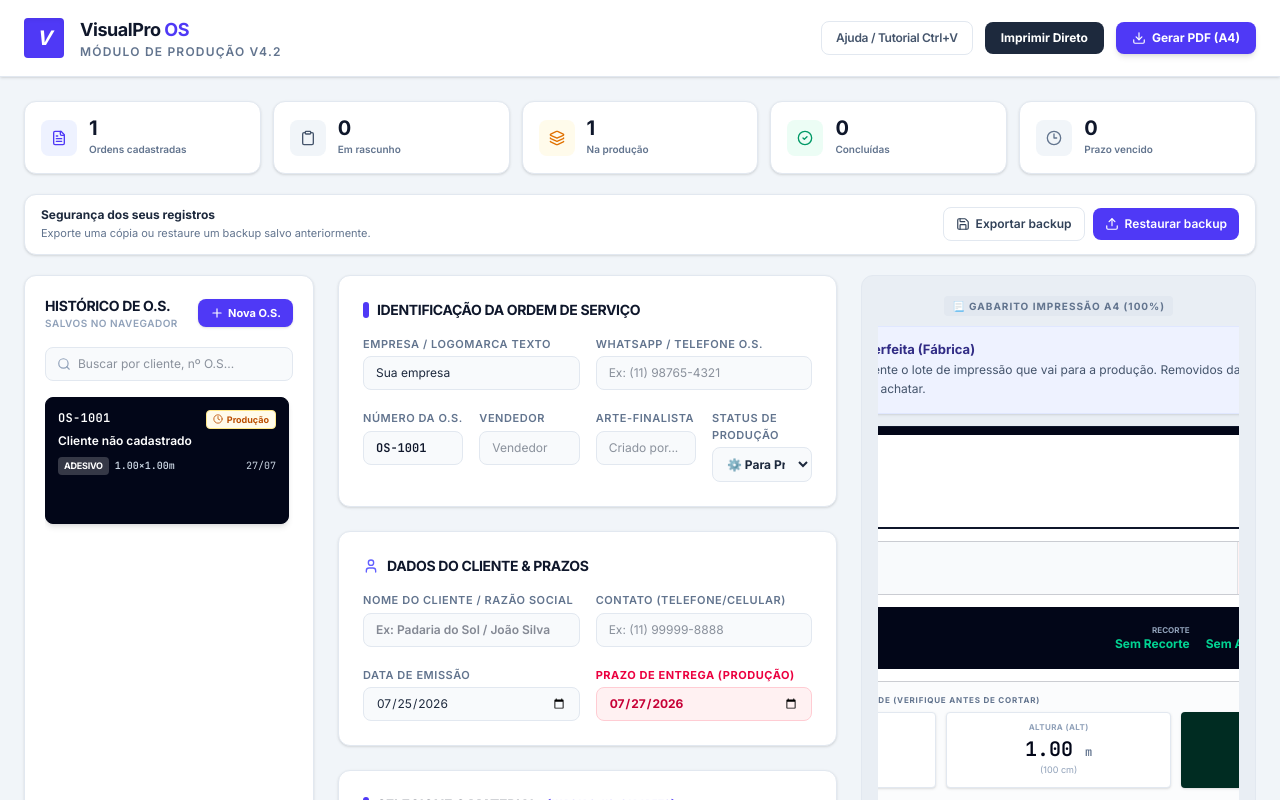
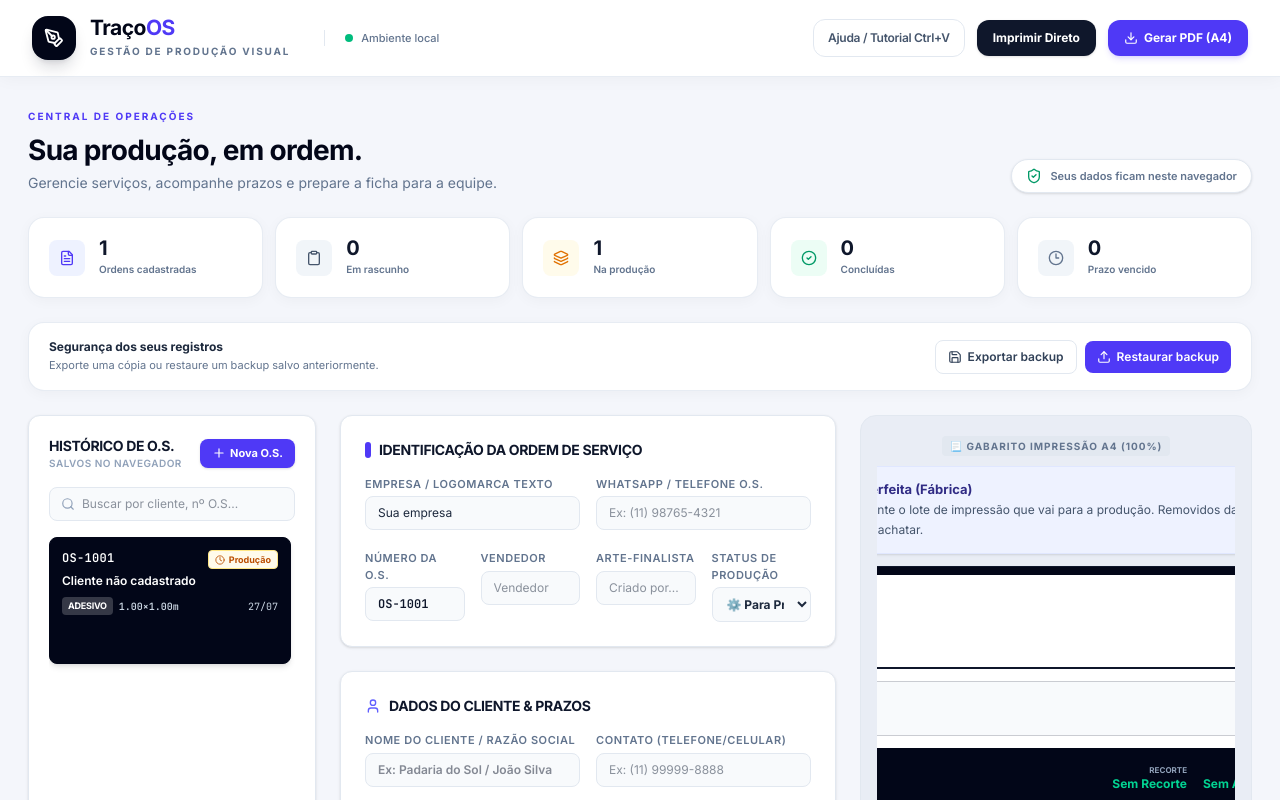
Before and after one commit to polar4851/geradordeos, a React (Vite) app: page / in a window 1280 px wide. Shown: the top 800 px of the page. Built offline with nearby package versions, Linux system fonts and the light colour scheme.

Commit message:
Rebrand as Traço OS and redesign application workspace

```diff
--- a/src/App.tsx
+++ b/src/App.tsx
@@ -15,7 +15,7 @@ import {
   HelpCircle,
   Copy,
   FolderOpen,
-  Info, Save, Upload, Instagram, MessageCircle, Layers, CheckCircle2, Clock3
+  Info, Save, Upload, Instagram, MessageCircle, Layers, CheckCircle2, Clock3, PenTool, ShieldCheck, ChevronRight
 } from 'lucide-react';
 import jsPDF from 'jspdf';
 import { toPng } from 'html-to-image';
@@ -146,12 +146,12 @@ export default function App() {
 
 
   const handleExportBackup = () => {
-    const payload = { app: 'Gerador de OS', version: 1, exportedAt: new Date().toISOString(), orders };
+    const payload = { app: 'Traço OS', version: 1, exportedAt: new Date().toISOString(), orders };
     const blob = new Blob([JSON.stringify(payload, null, 2)], { type: 'application/json' });
     const url = URL.createObjectURL(blob);
     const link = document.createElement('a');
     link.href = url;
-    link.download = 'backup-gerador-de-os-' + new Date().toISOString().slice(0, 10) + '.json';
+    link.download = 'backup-traco-os-' + new Date().toISOString().slice(0, 10) + '.json';
     link.click();
     URL.revokeObjectURL(url);
   };
@@ -324,21 +324,18 @@ export default function App() {
   }
 
   return (
-    <div className="min-h-screen bg-slate-100 flex flex-col font-sans text-slate-800">
+    <div className="min-h-screen bg-[#f4f6fb] flex flex-col font-sans text-slate-800">
       {/* NAVIGATION HEADER BAR */}
-      <header className="no-print flex items-center justify-between px-6 py-4 bg-white border-b border-slate-200 shadow-sm z-10">
-        <div className="flex items-center gap-4">
-          <div className="w-10 h-10 bg-indigo-600 rounded flex items-center justify-center text-white font-bold text-xl shadow-inner italic">
-            V
+      <header className="no-print sticky top-0 flex flex-wrap items-center justify-between gap-4 px-5 md:px-8 py-4 bg-white/95 backdrop-blur border-b border-slate-200/80 shadow-[0_2px_16px_rgba(15,23,42,0.04)] z-20">
+        <div className="flex items-center gap-3.5">
+          <div className="w-11 h-11 bg-slate-950 rounded-2xl flex items-center justify-center text-white shadow-lg shadow-slate-900/15">
+            <PenTool className="w-5 h-5" strokeWidth={2.2} />
           </div>
           <div>
-            <h1 className="text-lg font-bold tracking-tight text-slate-900">
-              VisualPro <span className="text-indigo-600">OS</span>
-            </h1>
-            <p className="text-xs text-slate-500 uppercase tracking-widest font-semibold">
-              Módulo de Produção v4.2
-            </p>
+            <h1 className="text-[21px] leading-none font-extrabold tracking-tight text-slate-950">Traço<span className="text-indigo-600">OS</span></h1>
+            <p className="text-[10px] text-slate-500 mt-1.5 font-bold uppercase tracking-[0.18em]">Gestão de produção visual</p>
           </div>
+          <div className="hidden md:flex items-center gap-2 ml-5 pl-5 border-l border-slate-200 text-[11px] text-slate-500 font-medium"><span className="w-2 h-2 rounded-full bg-emerald-500"></span> Ambiente local</div>
         </div>
 
         {/* Core App Actions */}
@@ -348,7 +345,7 @@ export default function App() {
             <button
               type="button"
               onClick={() => setShowHelp(!showHelp)}
-              className="px-3.5 py-2 hover:bg-slate-50 text-slate-600 border border-slate-200 rounded-lg text-xs font-semibold tracking-tight transition"
+              className="px-3.5 py-2.5 hover:bg-slate-50 text-slate-600 border border-slate-200 rounded-xl text-xs font-semibold tracking-tight transition"
             >
               Ajuda / Tutorial Ctrl+V
             </button>
@@ -356,7 +353,7 @@ export default function App() {
             <button
               type="button"
               onClick={handleDirectPrint}
-              className="px-4 py-2 bg-slate-800 hover:bg-slate-900 text-white rounded-lg text-xs font-bold transition active:scale-95"
+              className="px-4 py-2.5 bg-slate-900 hover:bg-slate-800 text-white rounded-xl text-xs font-bold transition active:scale-95 shadow-sm"
             >
               Imprimir Direto
             </button>
@@ -365,7 +362,7 @@ export default function App() {
               type="button"
               disabled={isGenerating}
               onClick={handleExportPDF}
-              className="px-4 py-2 bg-indigo-600 hover:bg-indigo-700 disabled:bg-slate-400 text-white rounded-lg text-xs font-bold shadow-md transition active:scale-95 flex items-center gap-1.5"
+              className="px-4 py-2.5 bg-indigo-600 hover:bg-indigo-700 disabled:bg-slate-400 text-white rounded-xl text-xs font-bold shadow-md shadow-indigo-600/15 transition active:scale-95 flex items-center gap-1.5"
             >
               {isGenerating ? (
                 <>
@@ -409,18 +406,23 @@ export default function App() {
 
       {/* DETAILED SERVICE WORKSPACE BOARD */}
 
-      <main className="flex-1 max-w-[1640px] w-full mx-auto p-4 md:p-6 flex flex-col gap-5 overflow-y-auto">
-        <section className="no-print grid grid-cols-2 md:grid-cols-5 gap-3">
+      <main className="flex-1 max-w-[1720px] w-full mx-auto p-4 md:p-7 flex flex-col gap-6 overflow-y-auto">
+        <section className="no-print flex flex-col md:flex-row md:items-end justify-between gap-3 pt-1">
+          <div><p className="text-[10px] font-extrabold uppercase tracking-[0.2em] text-indigo-600 mb-2">CENTRAL DE OPERAÇÕES</p><h2 className="text-2xl md:text-[28px] font-extrabold tracking-tight text-slate-950">Sua produção, em ordem.</h2><p className="text-sm text-slate-500 mt-1">Gerencie serviços, acompanhe prazos e prepare a ficha para a equipe.</p></div>
+          <div className="flex items-center gap-2 text-[11px] font-semibold text-slate-500 bg-white border border-slate-200 rounded-full px-3.5 py-2 shadow-sm"><ShieldCheck className="w-4 h-4 text-emerald-600"/> Seus dados ficam neste navegador</div>
+        </section>
+
+        <section className="no-print grid grid-cols-2 xl:grid-cols-5 gap-3">
           {[
             { label: 'Ordens cadastradas', value: counts.total, icon: FileText, tone: 'text-indigo-600 bg-indigo-50' },
             { label: 'Em rascunho', value: counts.draft, icon: Clipboard, tone: 'text-slate-600 bg-slate-100' },
             { label: 'Na produção', value: counts.production, icon: Layers, tone: 'text-amber-600 bg-amber-50' },
             { label: 'Concluídas', value: counts.completed, icon: CheckCircle2, tone: 'text-emerald-600 bg-emerald-50' },
             { label: 'Prazo vencido', value: counts.overdue, icon: Clock3, tone: counts.overdue ? 'text-rose-600 bg-rose-50' : 'text-slate-500 bg-slate-100' }
-          ].map((item) => { const Icon = item.icon; return <div key={item.label} className="bg-white border border-slate-200 rounded-xl p-4 shadow-sm flex items-center gap-3"><div className={'w-9 h-9 rounded-lg flex items-center justify-center ' + item.tone}><Icon className="w-4 h-4" /></div><div><div className="text-xl font-black text-slate-900 leading-none">{item.value}</div><div className="text-[10px] text-slate-500 font-semibold mt-1">{item.label}</div></div></div>; })}
+          ].map((item) => { const Icon = item.icon; return <div key={item.label} className="bg-white border border-slate-200/80 rounded-2xl p-4 md:p-5 shadow-[0_3px_14px_rgba(15,23,42,0.035)] flex items-center gap-3.5 hover:-translate-y-0.5 hover:shadow-md transition-all"><div className={'w-9 h-9 rounded-lg flex items-center justify-center ' + item.tone}><Icon className="w-4 h-4" /></div><div><div className="text-xl font-black text-slate-900 leading-none">{item.value}</div><div className="text-[10px] text-slate-500 font-semibold mt-1">{item.label}</div></div></div>; })}
         </section>
 
-        <section className="no-print flex flex-wrap items-center justify-between gap-3 bg-white border border-slate-200 rounded-xl px-4 py-3 shadow-sm">
+        <section className="no-print flex flex-wrap items-center justify-between gap-3 bg-white border border-slate-200/80 rounded-2xl px-5 py-4 shadow-[0_3px_14px_rgba(15,23,42,0.035)]">
           <div><p className="text-xs font-bold text-slate-800">Segurança dos seus registros</p><p className="text-[11px] text-slate-500 mt-0.5">Exporte uma cópia ou restaure um backup salvo anteriormente.</p></div>
           <div className="flex items-center gap-2">
             <button type="button" onClick={handleExportBackup} className="px-3 py-2 border border-slate-200 hover:bg-slate-50 text-slate-700 rounded-lg text-xs font-semibold flex items-center gap-1.5"><Save className="w-3.5 h-3.5" /> Exportar backup</button>
@@ -429,11 +431,11 @@ export default function App() {
           </div>
         </section>
         {storageError && <div className="no-print rounded-lg border border-rose-200 bg-rose-50 text-rose-800 px-4 py-3 text-xs font-semibold">O navegador não conseguiu salvar as alterações. Exporte um backup e libere espaço antes de continuar.</div>}
-        <div className="grid grid-cols-1 lg:grid-cols-12 gap-6 items-start">
+        <div className="grid grid-cols-1 lg:grid-cols-12 gap-5 xl:gap-6 items-start">
 
 
         {/* SIDEBAR Column 1: DB History & Actions (col-span-3) */}
-        <section className="no-print lg:col-span-3 space-y-4 h-full">
+        <section className="no-print lg:col-span-3 space-y-4 h-full min-w-0">
           {orders.length > 0 && (
             <OSHistory
               orders={orders}
@@ -462,7 +464,7 @@ export default function App() {
         </section>
 
         {/* Column 2: O.S Dynamic Inputs Editor (col-span-5) */}
-        <section className="no-print lg:col-span-5 space-y-4">
+        <section className="no-print lg:col-span-5 space-y-4 min-w-0">
           {activeOS ? (
             <OSForm
               activeOS={activeOS}
@@ -476,7 +478,7 @@ export default function App() {
         </section>
 
         {/* Column 3: Live Printable A4 Simulation Preview Panel (col-span-4) */}
-        <section className="lg:col-span-4 bg-slate-200/50 p-2 md:p-4 rounded-xl border border-slate-200 w-full overflow-hidden flex flex-col items-center">
+        <section className="lg:col-span-4 bg-[#e9edf5] p-3 md:p-4 rounded-2xl border border-slate-200 w-full overflow-hidden flex flex-col items-center min-w-0">
           <div className="no-print mb-2.5 text-center">
             <span className="text-[10px] font-bold text-slate-500 uppercase tracking-widest bg-slate-200 px-2 py-1 rounded">
               📃 GABARITO IMPRESSÃO A4 (100%)
@@ -500,7 +502,7 @@ export default function App() {
       </main>
 
       {/* Bottom Status Bar */}
-      <footer className="no-print px-6 py-2.5 bg-slate-900 text-slate-400 flex justify-between items-center text-[10px] font-medium border-t border-slate-950 mt-auto">
+      <footer className="no-print px-6 py-3 bg-slate-950 text-slate-400 flex flex-wrap gap-2 justify-between items-center text-[10px] font-medium border-t border-slate-900 mt-auto">
         <div className="flex gap-4">
           <span>SISTEMA: ONLINE</span>
           <span>PILOTO COPIADO (CTRL+V): MONITORANDO</span>
@@ -513,7 +515,7 @@ export default function App() {
       </footer>
 
       <footer className="no-print bg-white border-t border-slate-200 px-6 py-4 flex flex-col sm:flex-row items-center justify-between gap-3 text-xs text-slate-500">
-        <div className="text-center sm:text-left"><p className="font-semibold text-slate-700">Desenvolvido por <span className="text-indigo-600">Warleandro Nascimento</span></p><p className="text-[11px] mt-0.5">Gerador de OS · Ferramenta independente para comunicação visual</p></div>
+        <div className="text-center sm:text-left"><p className="font-semibold text-slate-700">Desenvolvido por <span className="text-indigo-600">Warleandro Nascimento</span></p><p className="text-[11px] mt-0.5">Traço OS · Gestão de ordens para comunicação visual</p></div>
         <div className="flex items-center gap-4"><a href="https://instagram.com/warleandro._" target="_blank" rel="noreferrer" className="inline-flex items-center gap-1.5 hover:text-indigo-600 transition"><Instagram className="w-4 h-4" /> @warleandro._</a><a href="https://wa.me/5563999318046" target="_blank" rel="noreferrer" className="inline-flex items-center gap-1.5 hover:text-emerald-600 transition"><MessageCircle className="w-4 h-4" /> WhatsApp</a></div>
       </footer>
     </div>
```
